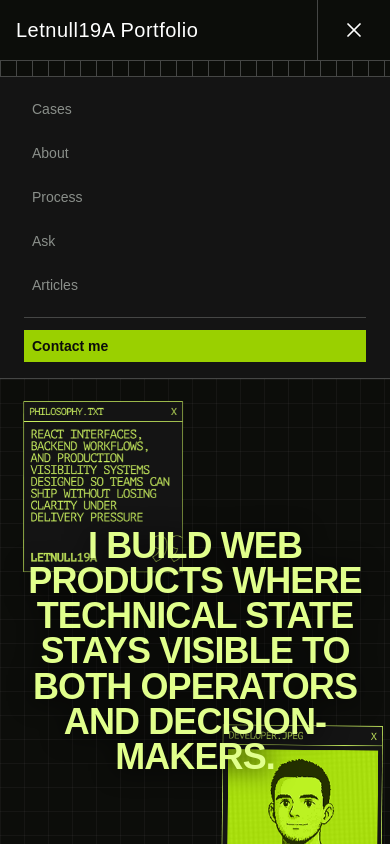
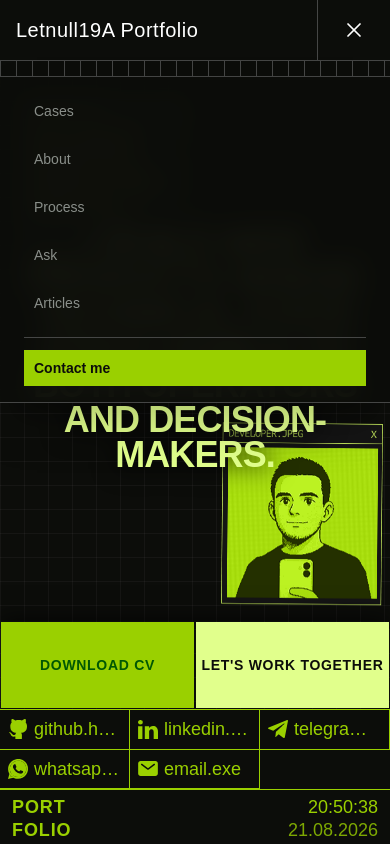
Before and after one commit to letnull19A/my-website, a Next.js app: page / in a window 390 px wide. Both pictures are taken after a click on the button "Toggle navigation menu". Shown: the top 844 px of the page. Built offline with nearby package versions, Linux system fonts and the light colour scheme; a web font is replaced by a local one.

Commit message:
fix(header): Header мобильное меню было блочным и смещало контент, было исправлено теперь появляеться поверх контента

```diff
--- a/src/components/header/header.tsx
+++ b/src/components/header/header.tsx
@@ -242,7 +242,7 @@ export const Header: React.FC<HeaderProps> = ({
         <nav
           id={mobileMenuId}
           aria-label="Mobile Navigation"
-          className="md:hidden border-b border-border bg-surface px-6 py-4 flex flex-col gap-4"
+          className="absolute top-full left-0 right-0 z-50 md:hidden border-b border-border bg-background/95 backdrop-blur-md px-6 py-4 flex flex-col gap-4 shadow-2xl animate-in fade-in slide-in-from-top-2 duration-150"
         >
           <ul className="flex flex-col gap-3 list-none m-0 p-0">
             {items.map((item) => (
@@ -251,7 +251,7 @@ export const Header: React.FC<HeaderProps> = ({
                   href={item.href}
                   onClick={() => setIsMobileMenuOpen(false)}
                   aria-current={activeId === item.id ? 'true' : undefined}
-                  className={`block py-1.5 px-2 text-sm transition-colors ${
+                  className={`block py-2 px-2.5 text-sm font-medium transition-colors ${
                     activeId === item.id
                       ? 'bg-lime text-background font-semibold'
                       : 'text-muted-foreground hover:text-foreground'
@@ -267,7 +267,7 @@ export const Header: React.FC<HeaderProps> = ({
               href={action.href}
               onClick={() => setIsMobileMenuOpen(false)}
               aria-current={isActionActive ? 'true' : undefined}
-              className={`text-sm block py-1.5 px-2 transition-colors ${
+              className={`text-sm block py-2 px-2.5 font-medium transition-colors ${
                 isActionActive
                   ? 'bg-lime text-background font-semibold'
                   : 'text-foreground hover:text-lime'
```
